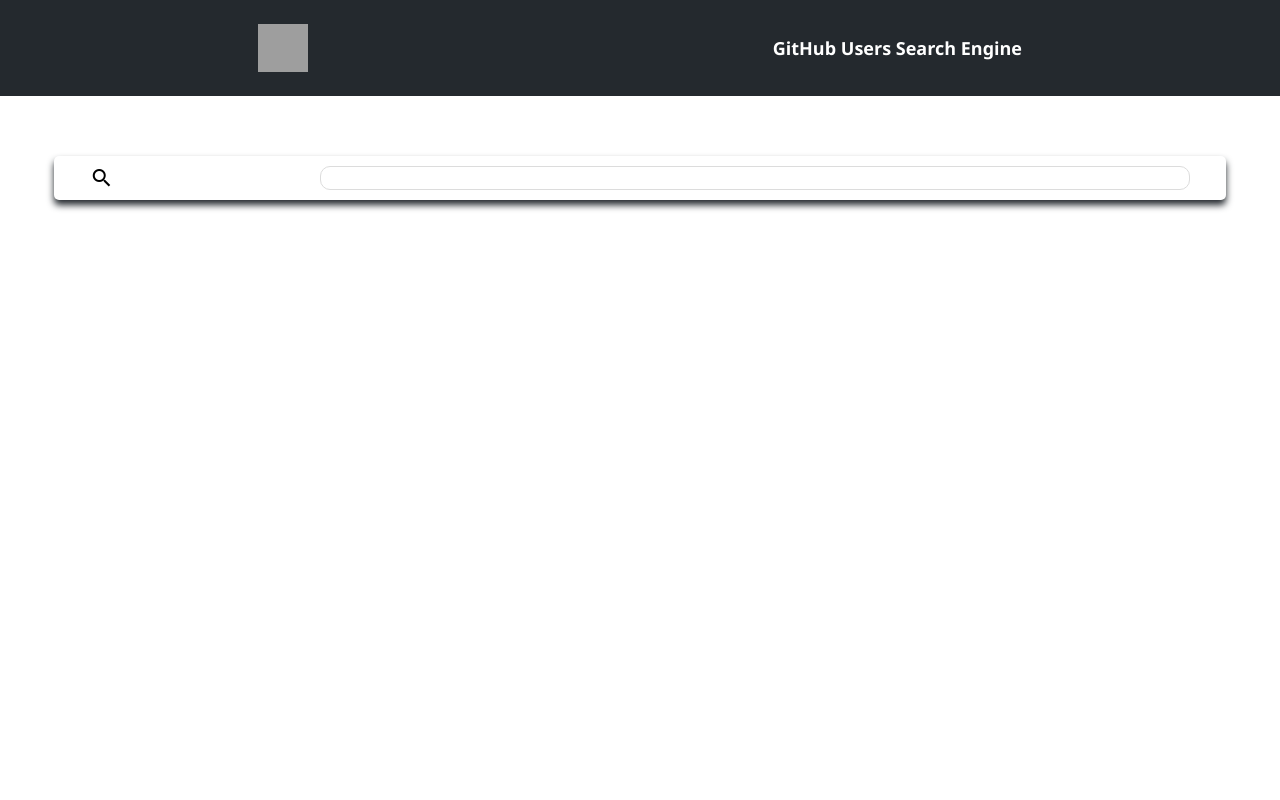
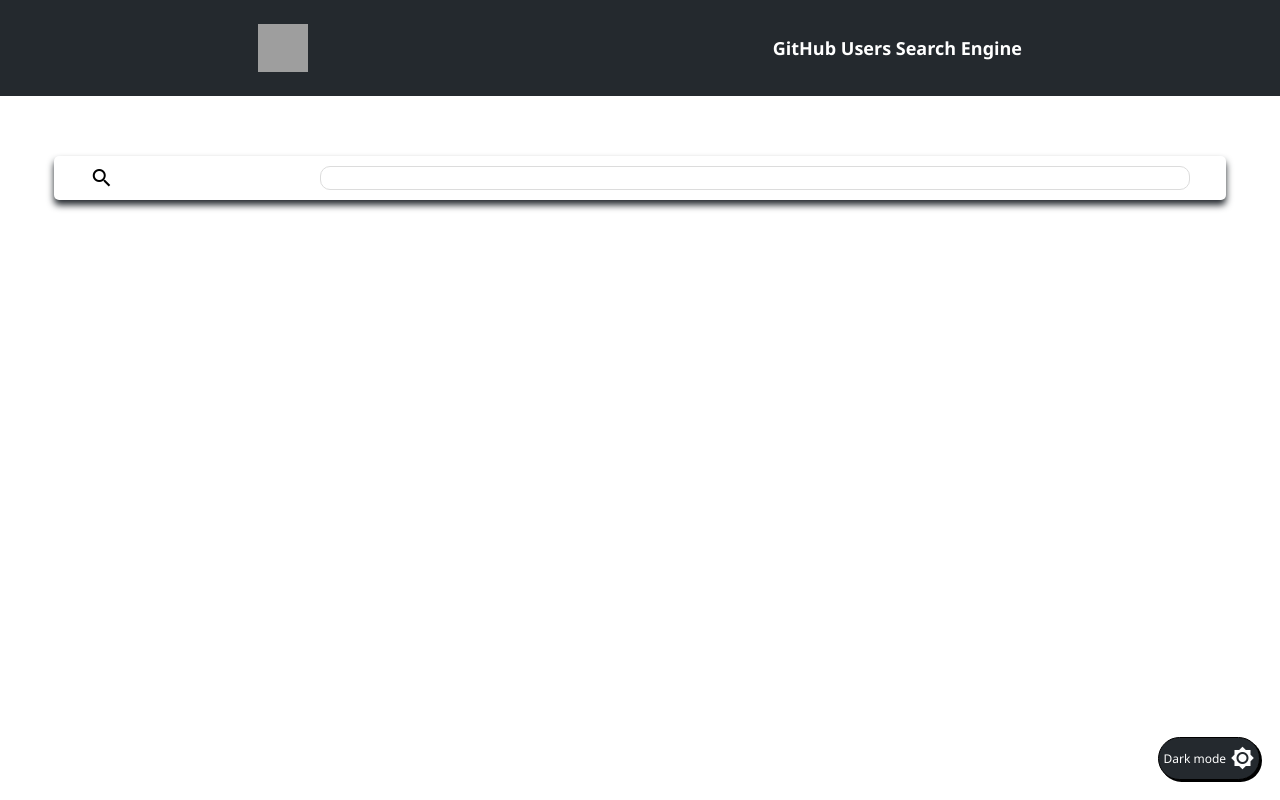
Before and after one commit to luisacherrera/angular-test-nuvolar, an Angular app: page / in a window 1280 px wide. Built offline with nearby package versions, Linux system fonts and the light colour scheme; grey boxes are pictures that could not be loaded.

Commit message:
dark theme option

```diff
--- a/src/app/app.component.html
+++ b/src/app/app.component.html
@@ -6,3 +6,19 @@
 </header>
 
 <router-outlet></router-outlet>
+
+<div class="change_mode-button" (click)="getDarkMode()" *ngIf="darkMode; else lightMode">
+    <p>Light mode</p>
+    <span class="material-icons">
+        brightness_low
+    </span>
+</div>
+
+<ng-template #lightMode>
+    <div class="change_mode-button" (click)="getDarkMode()">
+        <p>Dark mode</p>
+        <span class="material-icons">
+            brightness_high
+        </span>
+    </div>
+</ng-template>
--- a/src/app/app.component.scss
+++ b/src/app/app.component.scss
@@ -11,3 +11,28 @@
         font-size: 18px;
     }
 }
+
+.change_mode-button {
+    position: fixed;
+    bottom: 20px;
+    right: 20px;
+    display: flex;
+    justify-content: space-evenly;
+    width: 100px;
+    border: 1px solid black;
+    border-radius: 50px;
+    box-shadow: 2px 2px black;
+    font-size: 12px;
+    color: white;
+    background-color: #24292e;
+
+    span {
+        padding: 8px 0;
+    }
+
+    &:active {
+        bottom: 18px;
+        right: 18px;
+        box-shadow: 0px 0px black;
+    }
+}
--- a/src/app/app.component.ts
+++ b/src/app/app.component.ts
@@ -6,5 +6,10 @@
   styleUrls: ['./app.component.scss']
 })
 export class AppComponent {
+  darkMode : boolean = false;
 
+  getDarkMode() {
+    document.documentElement.classList.toggle('dark-mode');
+    this.darkMode = !this.darkMode;
+  }
 }
--- a/src/styles.scss
+++ b/src/styles.scss
@@ -20,3 +20,14 @@
     font-size: 18px;
     color: #3F19EC;
 }
+
+.dark-mode {
+    background-color: #24292e;
+    header {
+        filter: invert(1) hue-rotate(180deg);
+    }
+
+    h2, h3, h4, p, .material-icons {
+        color: white;
+    }
+}
```
